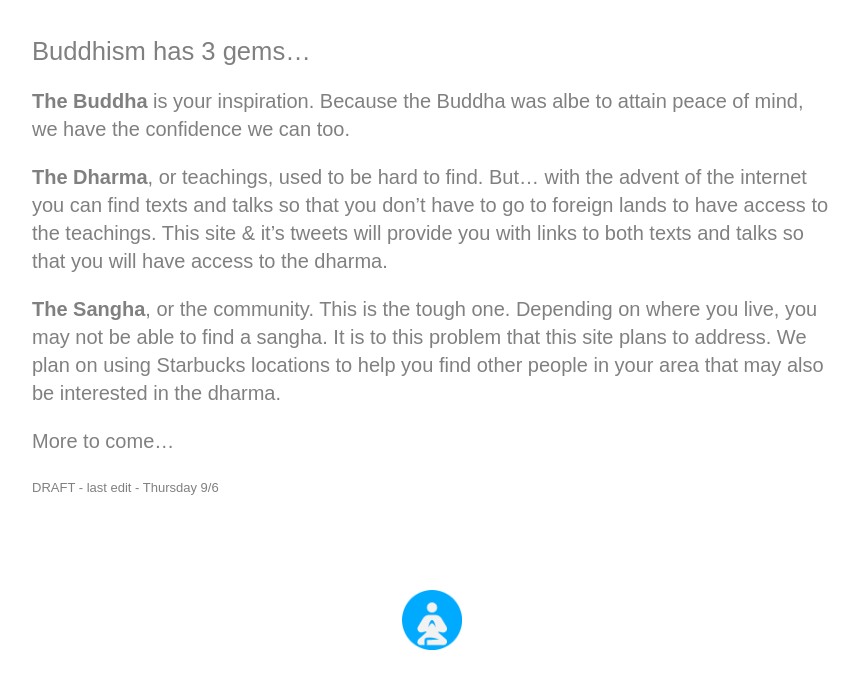
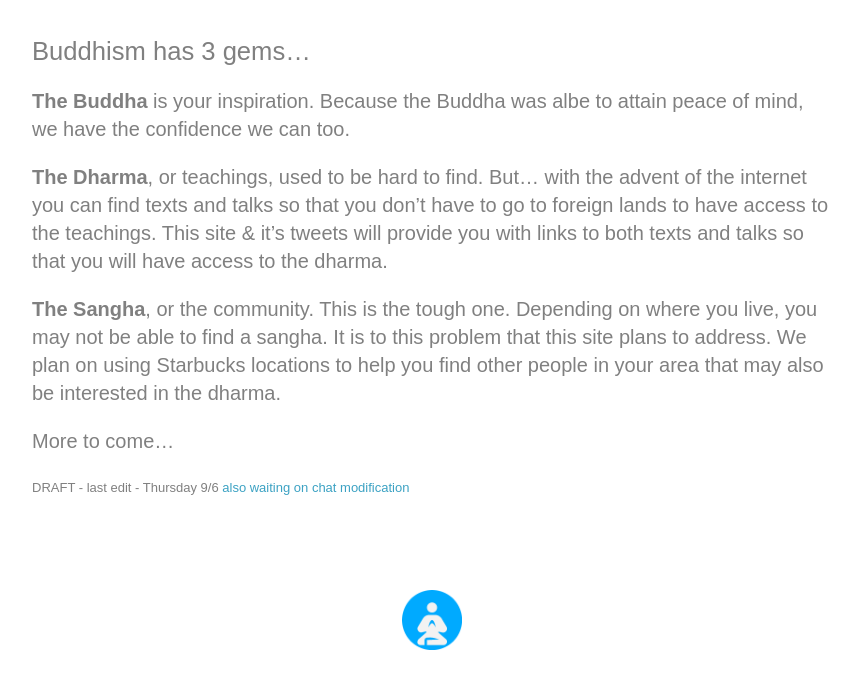
Before and after one commit to StarbucksSangha/StarbucksSangha, a Jekyll site: the page built from info.md, in a window 1280 px wide. Shown: the top 689 px of the page, without its empty margins (208-1067 px from the left). Built offline with Jekyll 4.4.1, drawn with Linux system fonts in a browser that asks for light colours.

Commit message:
Update info.md

```diff
--- a/info.md
+++ b/info.md
@@ -15,4 +15,5 @@ published: True
 More to come...
 
 <div style="float; margin-bottom:25px;"></div>
-<font size="-1">DRAFT - last edit - Thursday 9/6</font>
+<font size="-1">DRAFT - last edit - Thursday 9/6 </font>
+<font size="-1"><a href="https://tlk.io/sangha" target="_blank">also waiting on chat modification</a></font>
```
